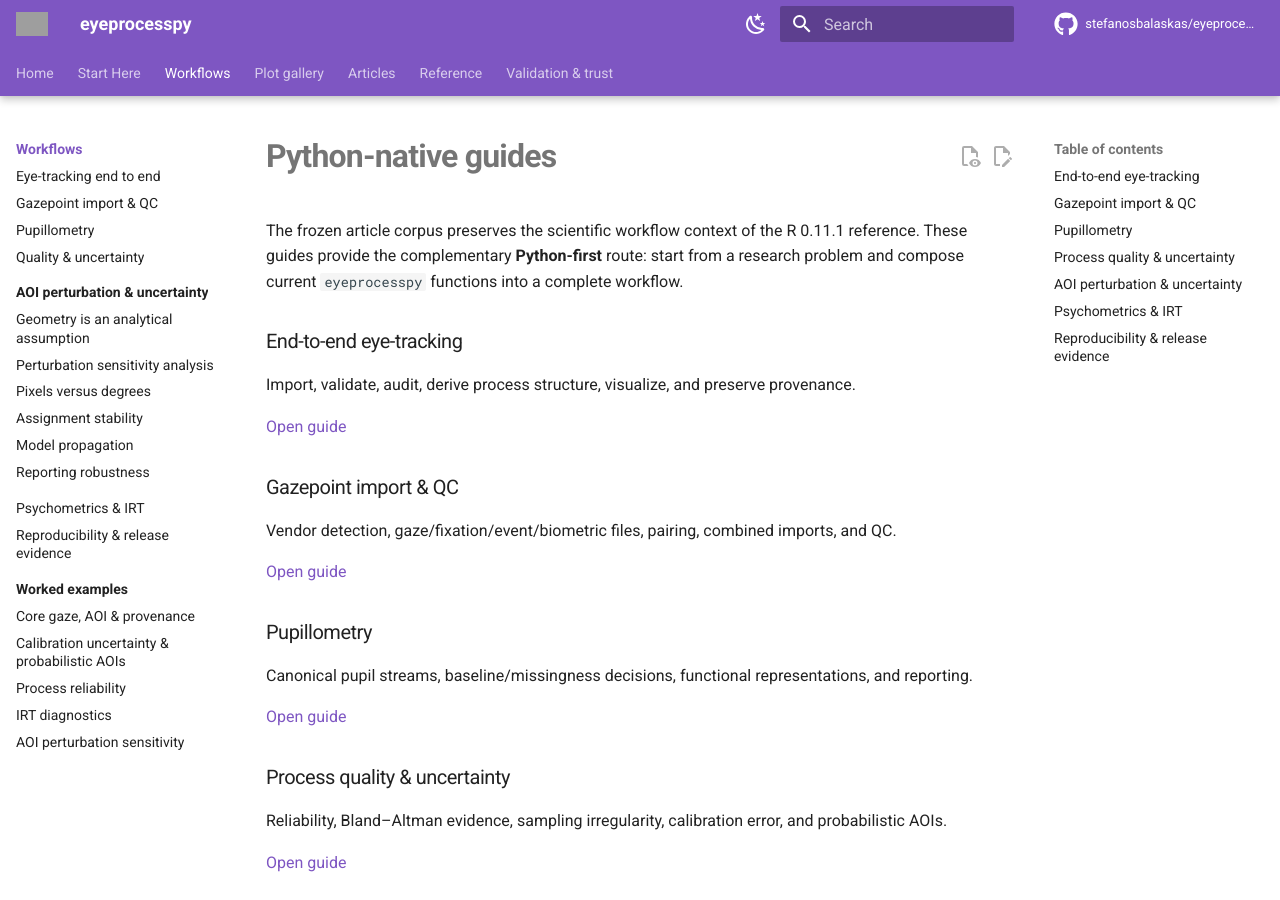
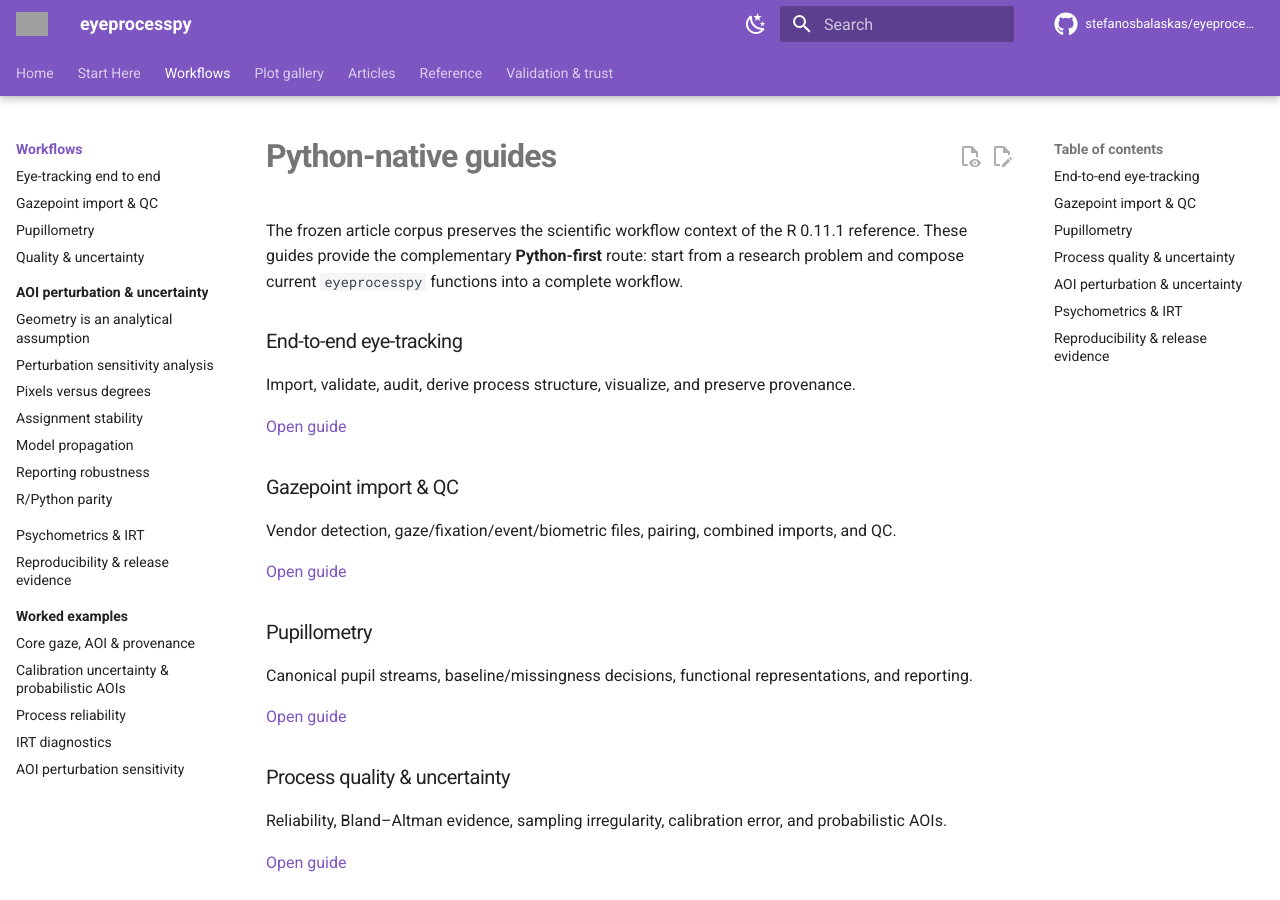
Before and after one commit to stefanosbalaskas/eyeprocesspy, an MkDocs documentation site: the page built from docs/guides/index.md, in a window 1280 px wide and 900 px high. Built offline with MkDocs 1.6.1 and Material for MkDocs 9.7.7, drawn with Linux system fonts in a browser that asks for light colours; comment, search, counter and statistics services are not loaded; grey boxes are pictures that could not be loaded.

Commit message:
docs: expose AOI parity guide

```diff
--- a/mkdocs.yml
+++ b/mkdocs.yml
@@ -33,6 +33,7 @@ nav:
           - Assignment stability: guides/aoi-uncertainty/assignment-stability.md
           - Model propagation: guides/aoi-uncertainty/model-propagation.md
           - Reporting robustness: guides/aoi-uncertainty/reporting.md
+          - R/Python parity: guides/aoi-uncertainty/r-python-parity.md
       - Psychometrics & IRT: guides/psychometrics-irt.md
       - Reproducibility & release evidence: guides/reproducibility-release-evidence.md
       - Worked examples:
```
